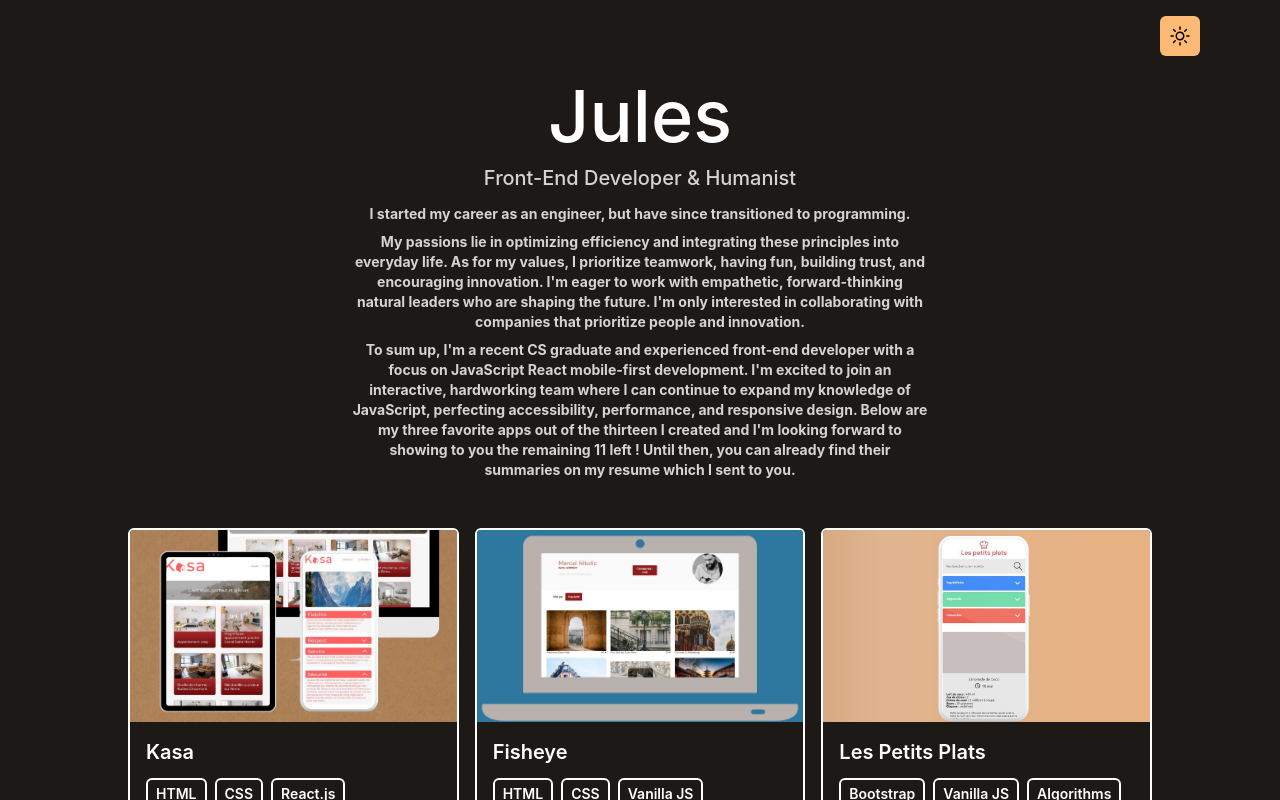
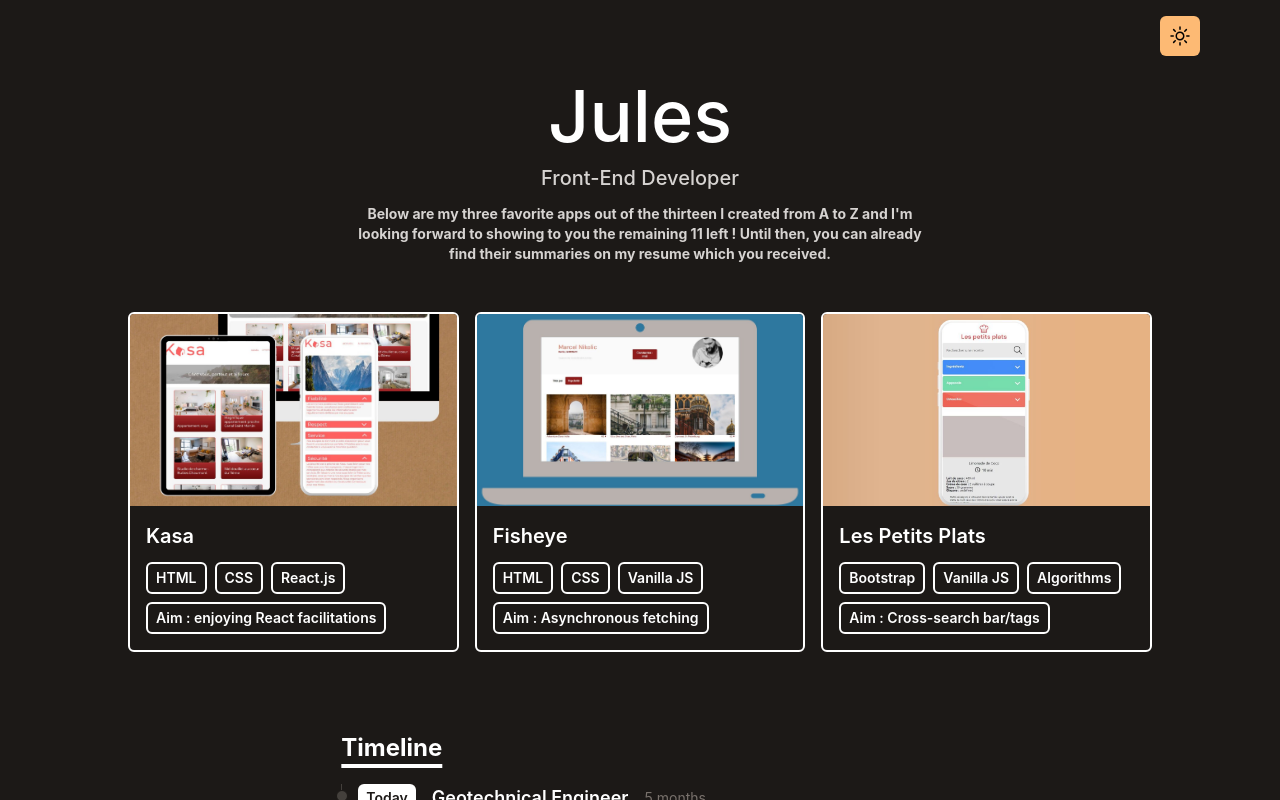
Before and after one commit to ContactJHC/awsm-portfolio, a React (Create React App) app: page / in a window 1280 px wide. Shown: the top 800 px of the page. Built offline with nearby package versions, Linux system fonts and the light colour scheme.

Commit message:
timeline update + intro update

```diff
--- a/src/components/Intro.jsx
+++ b/src/components/Intro.jsx
@@ -7,15 +7,9 @@ export default function Intro() {
         font-medium'>
           Jules
         </h1>
-        <p className='text-base md:text-xl mb-3 font-medium'>Front-End Developer & Humanist</p>
-        <p className='text-sm max-w-xl mb-2 font-bold'>
-        I started my career as an engineer, but have since transitioned to programming.
-        </p>
-        <p className='text-sm max-w-xl mb-2 font-bold'>
-        My passions lie in optimizing efficiency and integrating these principles into everyday life. As for my values, I prioritize teamwork, having fun, building trust, and encouraging innovation. I'm eager to work with empathetic, forward-thinking natural leaders who are shaping the future. I'm only interested in collaborating with companies that prioritize people and innovation.
-        </p>
+        <p className='text-base md:text-xl mb-3 font-medium'>Front-End Developer</p>
         <p className='text-sm max-w-xl mb-6 font-bold'>
-        To sum up, I'm a recent CS graduate and experienced front-end developer with a focus on JavaScript React mobile-first development. I'm excited to join an interactive, hardworking team where I can continue to expand my knowledge of JavaScript, perfecting accessibility, performance, and responsive design. Below are my three favorite apps out of the thirteen I created and I'm looking forward to showing to you the remaining 11 left ! Until then, you can already find their summaries on my resume which I sent to you.
+        Below are my three favorite apps out of the thirteen I created from A to Z and I'm looking forward to showing to you the remaining 11 left ! Until then, you can already find their summaries on my resume which you received.
         </p>
     </div>
   )
--- a/src/data/timeline.js
+++ b/src/data/timeline.js
@@ -3,7 +3,7 @@ export default [
         id: 'tl0',
         year: 'Today',
         title: 'Geotechnical Engineer',
-        duration: '2 months',
+        duration: '5 months',
         details:
             'My work lies in leading soil operations in order to get back soil properties so to be able to calculate soil slices dynamics.'
             + 'I create models out of the interperations which are combined to laboratory testes to enable me to create reports out of the results.',
```
